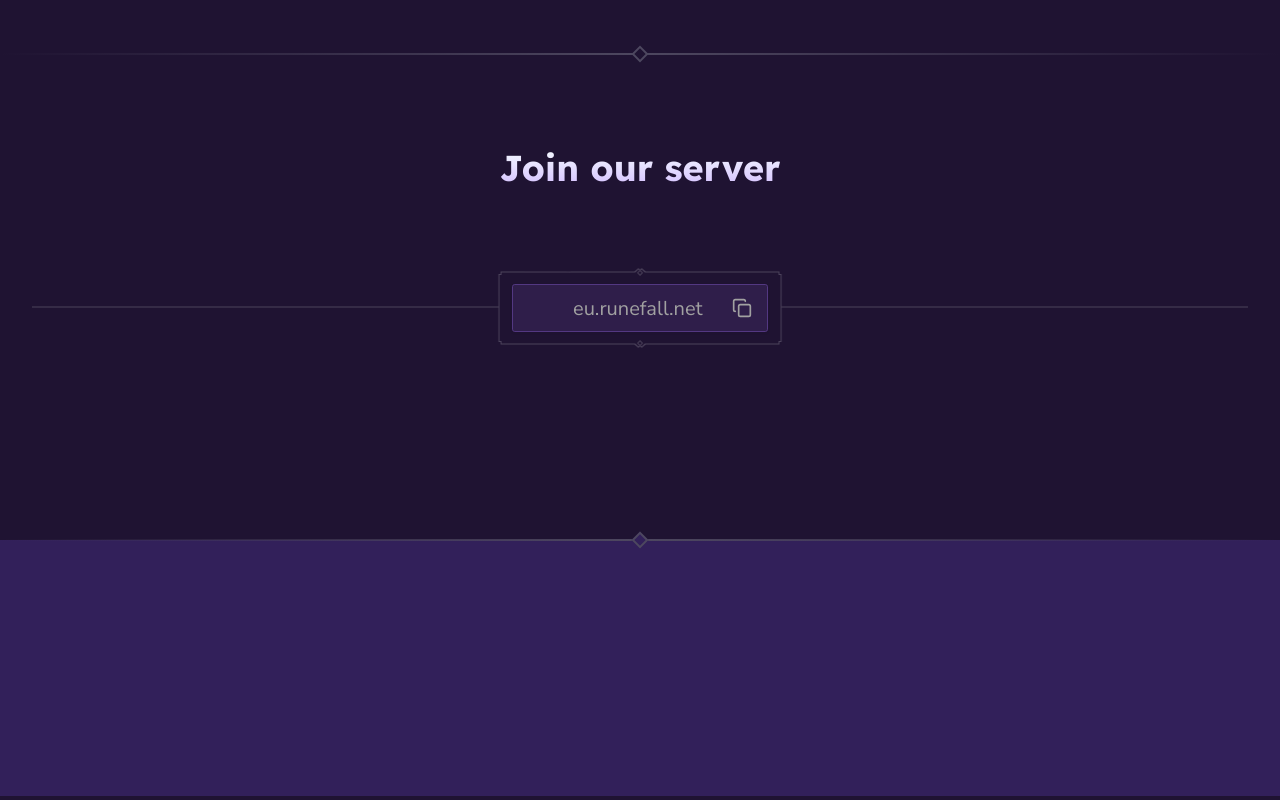
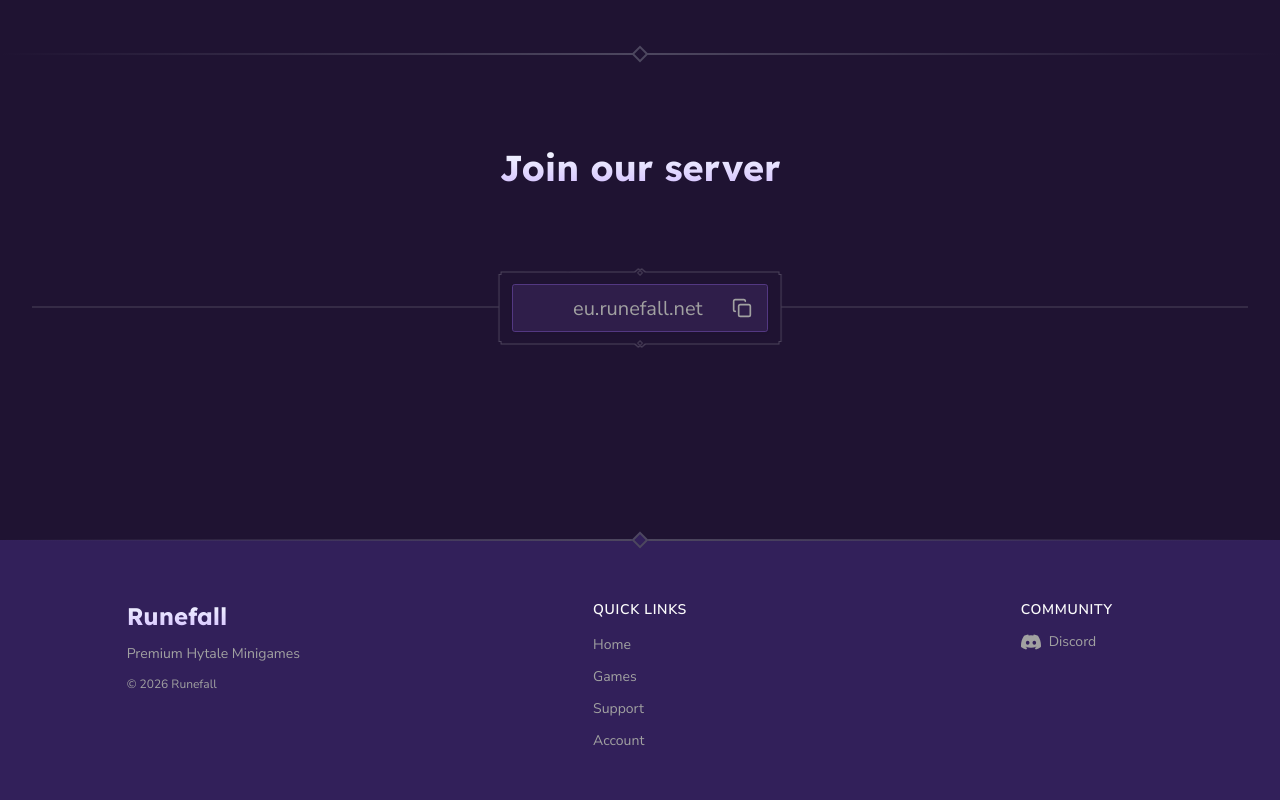
Before and after one commit to bindothorpe/runefall-next, a Next.js app: page / in a window 1280 px wide. Shown: the part 2142-2942 px from the top of the page. Built offline with nearby package versions, Linux system fonts and the light colour scheme; no server answers.

Commit message:
feat: :sparkles: Added footer content

```diff
--- a/src/app/components/Footer.tsx
+++ b/src/app/components/Footer.tsx
@@ -1,9 +1,153 @@
+import Link from "next/link";
 import CustomSeparator from "./CustomSeparator";
+import { isFeatureEnabled } from "@/lib/featureFlags";
+import Image from "next/image";
+import { lexend } from "../fonts";
 
 export default function Footer() {
   return (
-    <div className="h-64 bg-card">
+    <div className="bg-card">
       <CustomSeparator className="-translate-y-1/2" background="card" />
+
+      <div className="mx-auto max-w-7xl px-8 py-12">
+        <div
+          className={`grid grid-cols-1 md:grid-cols-2 ${
+            isFeatureEnabled("legal") ? "lg:grid-cols-4" : "lg:grid-cols-3"
+          } gap-16 justify-items-center text-center lg:text-left`}
+        >
+          {/* Runefall Section */}
+          <div className="">
+            <h3
+              className={`text-2xl font-bold runefall-text-gradient mb-3 ${lexend.className}`}
+            >
+              {/* <Image
+                src="/images/branding/logo.png"
+                alt={"Runefall logo"}
+                width={200}
+                height={80}
+                className="-ml-4"
+              /> */}
+              Runefall
+            </h3>
+            <p className="text-muted-foreground text-sm mb-3">
+              Premium Hytale Minigames
+            </p>
+            <p className="text-muted-foreground text-xs">© 2026 Runefall</p>
+          </div>
+
+          {/* Quick Links */}
+          <div>
+            <h3 className="text-sm font-semibold text-foreground mb-3 uppercase tracking-wider">
+              Quick Links
+            </h3>
+            <ul className="space-y-2">
+              <li>
+                <Link
+                  href="/"
+                  className="text-muted-foreground text-sm hover:text-primary transition-colors"
+                >
+                  Home
+                </Link>
+              </li>
+              <li>
+                <Link
+                  href="/games"
+                  className="text-muted-foreground text-sm hover:text-primary transition-colors"
+                >
+                  Games
+                </Link>
+              </li>
+              {isFeatureEnabled("store") && (
+                <li>
+                  <Link
+                    href="/store"
+                    className="text-muted-foreground text-sm hover:text-primary transition-colors"
+                  >
+                    Store
+                  </Link>
+                </li>
+              )}
+              <li>
+                <Link
+                  href="/support"
+                  className="text-muted-foreground text-sm hover:text-primary transition-colors"
+                >
+                  Support
+                </Link>
+              </li>
+              <li>
+                <Link
+                  href="/account"
+                  className="text-muted-foreground text-sm hover:text-primary transition-colors"
+                >
+                  Account
+                </Link>
+              </li>
+            </ul>
+          </div>
+
+          {/* Community */}
+          <div>
+            <h3 className="text-sm font-semibold text-foreground mb-3 uppercase tracking-wider">
+              Community
+            </h3>
+            <ul className="space-y-2">
+              <li>
+                <a
+                  href="https://discord.gg/your-invite-link"
+                  target="_blank"
+                  rel="noopener noreferrer"
+                  className="text-muted-foreground text-sm hover:text-primary transition-colors inline-flex items-center gap-2"
+                >
+                  <svg
+                    className="w-5 h-5"
+                    fill="currentColor"
+                    viewBox="0 0 24 24"
+                  >
+                    <path d="M20.317 4.37a19.791 19.791 0 0 0-4.885-1.515a.074.074 0 0 0-.079.037c-.21.375-.444.864-.608 1.25a18.27 18.27 0 0 0-5.487 0a12.64 12.64 0 0 0-.617-1.25a.077.077 0 0 0-.079-.037A19.736 19.736 0 0 0 3.677 4.37a.07.07 0 0 0-.032.027C.533 9.046-.32 13.58.099 18.057a.082.082 0 0 0 .031.057a19.9 19.9 0 0 0 5.993 3.03a.078.078 0 0 0 .084-.028a14.09 14.09 0 0 0 1.226-1.994a.076.076 0 0 0-.041-.106a13.107 13.107 0 0 1-1.872-.892a.077.077 0 0 1-.008-.128a10.2 10.2 0 0 0 .372-.292a.074.074 0 0 1 .077-.01c3.928 1.793 8.18 1.793 12.062 0a.074.074 0 0 1 .078.01c.12.098.246.198.373.292a.077.077 0 0 1-.006.127a12.299 12.299 0 0 1-1.873.892a.077.077 0 0 0-.041.107c.36.698.772 1.362 1.225 1.993a.076.076 0 0 0 .084.028a19.839 19.839 0 0 0 6.002-3.03a.077.077 0 0 0 .032-.054c.5-5.177-.838-9.674-3.549-13.66a.061.061 0 0 0-.031-.03zM8.02 15.33c-1.183 0-2.157-1.085-2.157-2.419c0-1.333.956-2.419 2.157-2.419c1.21 0 2.176 1.096 2.157 2.42c0 1.333-.956 2.418-2.157 2.418zm7.975 0c-1.183 0-2.157-1.085-2.157-2.419c0-1.333.955-2.419 2.157-2.419c1.21 0 2.176 1.096 2.157 2.42c0 1.333-.946 2.418-2.157 2.418z" />
+                  </svg>
+                  Discord
+                </a>
+              </li>
+            </ul>
+          </div>
+
+          {/* Legal */}
+          {isFeatureEnabled("legal") && (
+            <div>
+              <h3 className="text-sm font-semibold text-foreground mb-3 uppercase tracking-wider">
+                Legal
+              </h3>
+              <ul className="space-y-2">
+                <li>
+                  <Link
+                    href="/terms"
+                    className="text-muted-foreground text-sm hover:text-primary transition-colors"
+                  >
+                    Terms of Service
+                  </Link>
+                </li>
+                <li>
+                  <Link
+                    href="/privacy"
+                    className="text-muted-foreground text-sm hover:text-primary transition-colors"
+                  >
+                    Privacy Policy
+                  </Link>
+                </li>
+                <li>
+                  <Link
+                    href="/rules"
+                    className="text-muted-foreground text-sm hover:text-primary transition-colors"
+                  >
+                    Server Rules
+                  </Link>
+                </li>
+              </ul>
+            </div>
+          )}
+        </div>
+      </div>
     </div>
   );
 }
--- a/src/lib/featureFlags.ts
+++ b/src/lib/featureFlags.ts
@@ -1,5 +1,6 @@
 type FeatureFlagConfig = {
   store: FeatureFlag;
+  legal: FeatureFlag;
 };
 
 type FeatureFlag = {
@@ -11,6 +12,10 @@
   store: {
 	enabled: process.env.NEXT_PUBLIC_FEATURE_STORE === "true",
 	paths: ["/store", "/checkout"]
+  },
+  legal: {
+	enabled: process.env.NEXT_PUBLIC_FEATURE_LEGAL === "true",
+	paths: ["/terms", "/privacy", "/rules"]
   }
 } satisfies FeatureFlagConfig;
 
```
